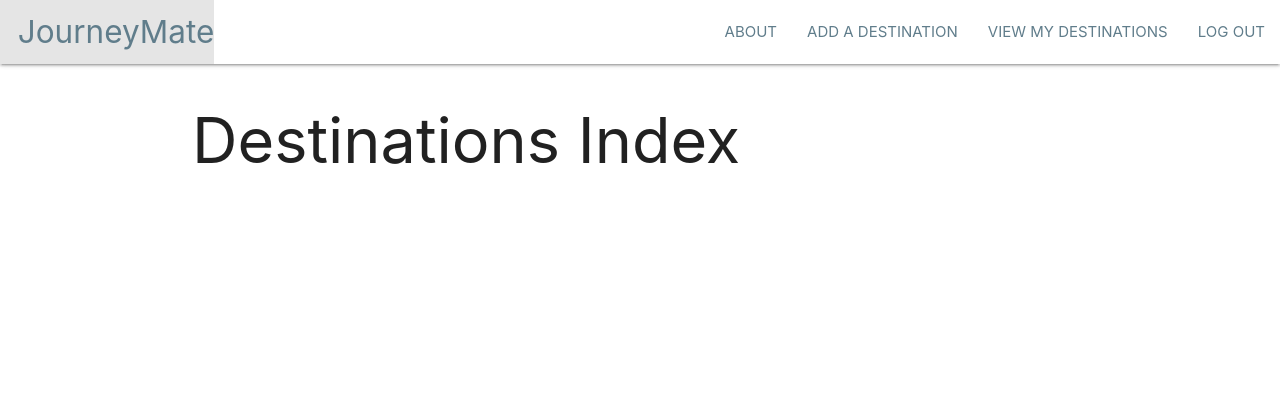
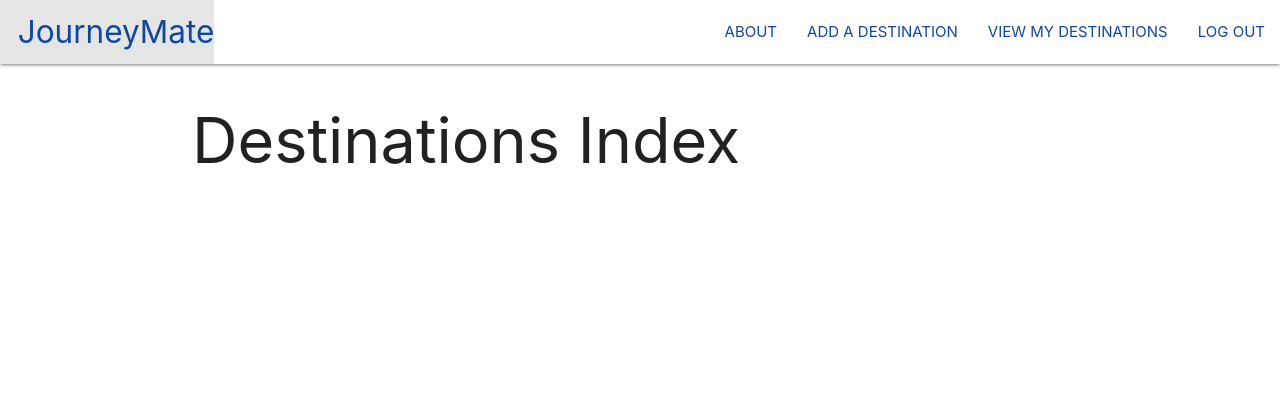
Before and after one commit to pattongrooms/project-3-STP, a Django app: page /destinations/ in a window 1280 px wide. Shown: the top 420 px of the page. Run offline with Django 4.2, Linux system fonts and the light colour scheme; the visitor is signed in with stand-in values (Sample User, id 1); data that the repository does not hold is empty.

Commit message:
Update Btn Colors

```diff
--- a/journeymate/main_app/templates/base.html
+++ b/journeymate/main_app/templates/base.html
@@ -28,20 +28,20 @@
             <li>
               <a
                 href="{% url 'home' %}"
-                class="left brand-logo blue-grey-text"
+                class="left brand-logo blue-text text-darken-4"
                 >&nbsp;&nbsp;JourneyMate</a
               >
             </li>
           </ul>
           <ul class="right">
-              <li><a class="blue-grey-text" href="{% url 'about' %}">ABOUT</a></li>
+              <li><a class="blue-text text-darken-4" href="{% url 'about' %}">ABOUT</a></li>
             {% if user.is_authenticated %}
-              <li><a class="blue-grey-text" href="{% url 'destinations_create' %}">ADD A DESTINATION</a></li>
-              <li><a class="blue-grey-text" href="{% url 'index' %}">VIEW MY DESTINATIONS</a></li>
-              <li><a class="blue-grey-text" href="{% url 'logout' %}">LOG OUT</a></li>
+              <li><a class="blue-text text-darken-4" href="{% url 'destinations_create' %}">ADD A DESTINATION</a></li>
+              <li><a class="blue-text text-darken-4" href="{% url 'index' %}">VIEW MY DESTINATIONS</a></li>
+              <li><a class="blue-text text-darken-4" href="{% url 'logout' %}">LOG OUT</a></li>
             {% else %}
-              <li><a class="blue-grey-text" href="{% url 'signup' %}">SIGN UP</a></li>
-              <li><a class="blue-grey-text" href="{% url 'login' %}">LOG IN</a></li>
+              <li><a class="blue-text text-darken-4" href="{% url 'signup' %}">SIGN UP</a></li>
+              <li><a class="blue-text text-darken-4" href="{% url 'login' %}">LOG IN</a></li>
             {% endif %}
           </ul>
         </div>
--- a/journeymate/main_app/templates/destinations/detail.html
+++ b/journeymate/main_app/templates/destinations/detail.html
@@ -29,7 +29,7 @@
       {% csrf_token %}
       <input type="file" name="media-file">
       <br><br>
-      <button type="submit" class="btn">UPLOAD MEDIA</button>
+      <button type="submit" class="btn blue darken-4">UPLOAD MEDIA</button>
   </form>
 
   <br>
@@ -47,7 +47,7 @@
       <form action="{% url 'add_itinerary' destination.id %}" method="POST">
         {% csrf_token %}
         {{ itinerary_form.as_p }}
-        <input type="submit" class="btn" value="Update Itinerary" />
+        <input type="submit" class="btn blue darken-4" value="UPDATE ITINERARY" />
       </form>
     </div>
   </div>
--- a/journeymate/main_app/templates/destinations/index.html
+++ b/journeymate/main_app/templates/destinations/index.html
@@ -4,7 +4,7 @@
 <h1>Destinations Index</h1>
 
 {% for destination in destinations %}
-  <a href="{% url 'detail' destination.id %}">
+  <a class="blue-text text-darken-4" href="{% url 'detail' destination.id %}">
     <div class="card">
       <div class="card-content">
         <span class="card-title">{{ destination.country }}</span>
```
